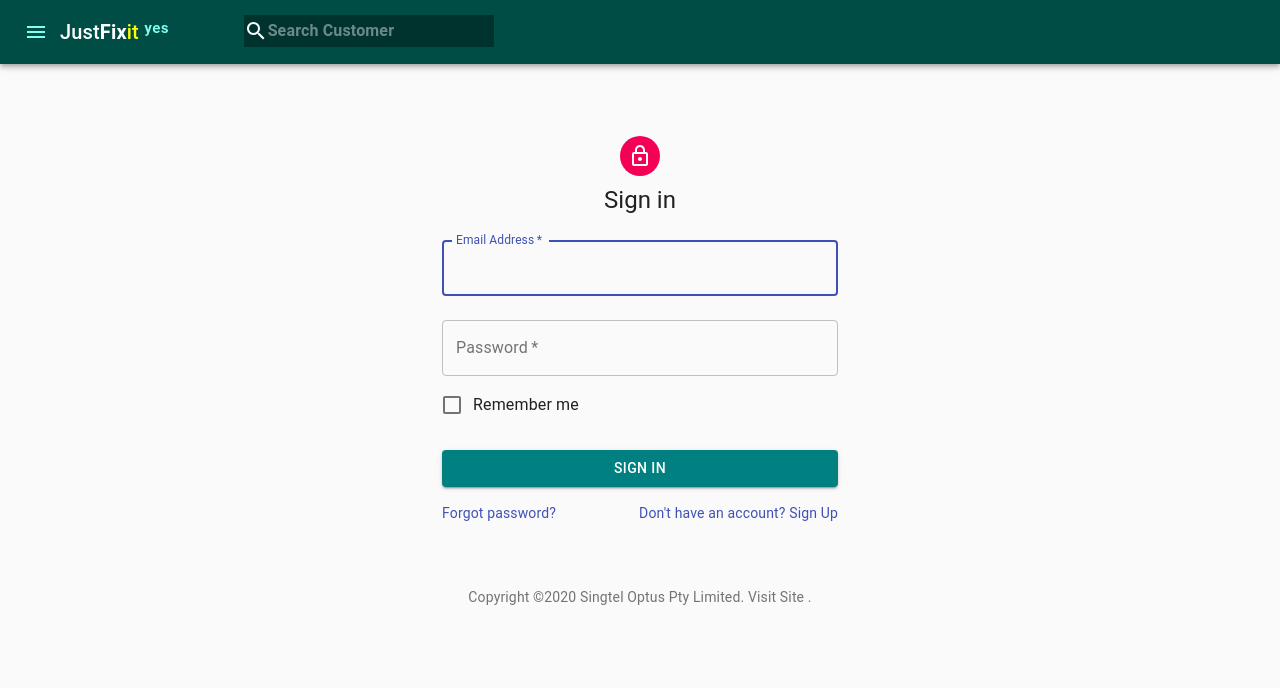
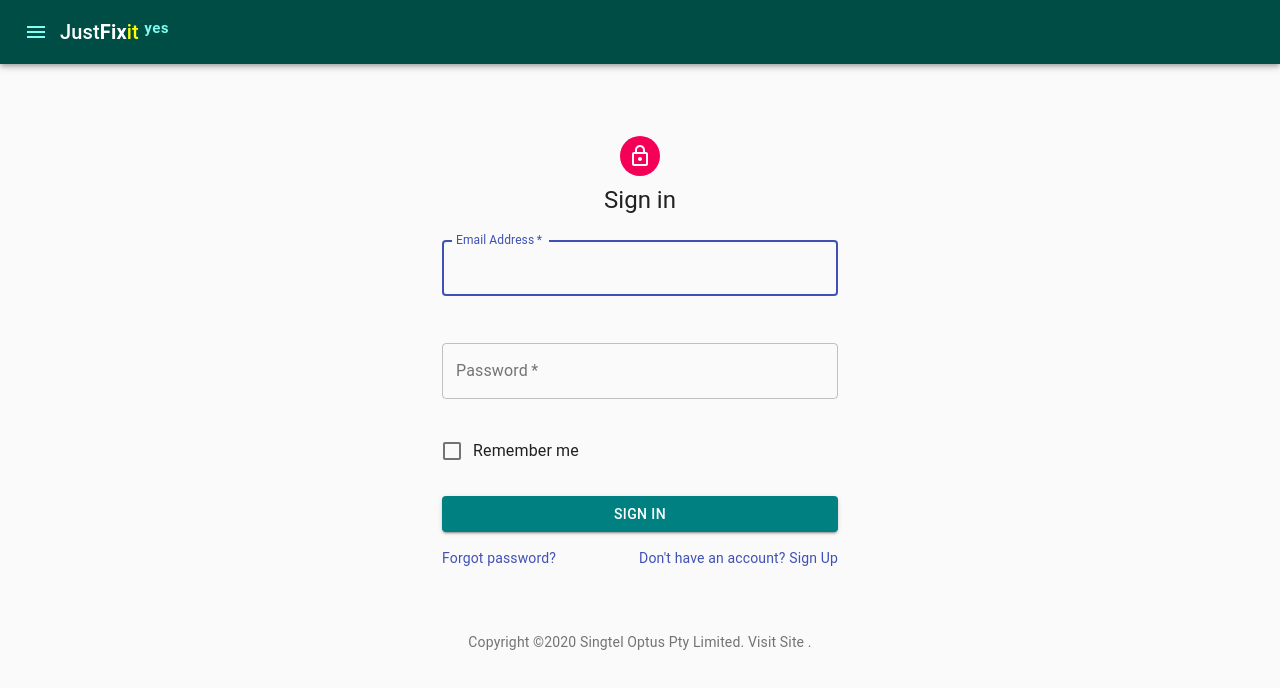
Before and after one commit to saurabh1294/agent-dashboard, a React (Create React App) app: page / in a window 1280 px wide. Shown: the top 688 px of the page. Built offline with nearby package versions, Linux system fonts and the light colour scheme.

Commit message:
added login flow with hardcoded credentials

```diff
--- a/src/App.tsx
+++ b/src/App.tsx
@@ -40,16 +40,69 @@ const styles = (theme: any) => ({
 
 
 export class App extends Component {
-  // constructor(props: any) {
-  //   super(props);
-  // }
+  state = {
+    email: '',
+    password: '',
+    emailError: false,
+    passwordError: false,
+    email_error_text: null,
+    password_error_text: null,
+    isLoggedIn: false
+  };
+
+  async handleChange(e: any, type: any) {
+    const value = e.target.value;
+
+    if (type === 'password')
+      await this.setState({password : value});
+
+    if (type === 'email')
+      await this.setState({email : value});
+
+    if (type === 'password') {
+      if (this.state.password.length === 0)
+        await this.setState({passwordError: true});
+      else
+        await this.setState({passwordError: false});
+    }
+
+    if (type === 'email') {
+      if (this.state.email.length === 0)
+        await this.setState({emailError: true});
+      else
+        await this.setState({emailError: false});
+    }
+  }
+
+  async handleLogin(e: any) {
+    console.log(this.state);
+    if (this.state.password.length === 0)
+      this.setState({passwordError: true});
+
+    if (this.state.email.length === 0)
+      this.setState({emailError: true});
+
+    // test code to check login credentials
+    if (this.state.email === 'admin@optus.com.au' && this.state.password === 'test123') {
+      await this.setState({isLoggedIn : true});
+      alert('login successful.. redirecting');
+      //e.preventDefault();
+    } else {
+      alert('login failed');
+    }
+
+    // e.preventDefault();
+    // on auth successful handle redirection here
+  }
 
   render() {
     const { classes } = this.props as any;
 
     return (
       <div>
-        <Header {...this.props}/>
+      <Header {...this.props}
+      isLoggedIn={this.state.isLoggedIn}
+      />
       <Container component="main" maxWidth="xs">
         <CssBaseline />
         <div className={classes.paper}>
@@ -69,8 +122,12 @@ export class App extends Component {
               label="Email Address"
               name="email"
               autoComplete="email"
+              error={this.state.email === '' && this.state.emailError}
+              helperText={this.state.email === '' && this.state.emailError ? 'Email is required!' : ' '}
+              onChange={e => this.handleChange(e, 'email')}
               autoFocus
             />
+
             <TextField
               variant="outlined"
               margin="normal"
@@ -80,6 +137,9 @@ export class App extends Component {
               label="Password"
               type="password"
               id="password"
+              error={this.state.password === '' && this.state.passwordError}
+              helperText={this.state.password === '' && this.state.passwordError ? 'Password is required!' : ' '}
+              onChange={e => this.handleChange(e, 'password')}
               autoComplete="current-password"
             />
             <FormControlLabel
@@ -92,6 +152,7 @@ export class App extends Component {
               variant="contained"
               color="primary"
               className={classes.submit}
+              onClick={e => this.handleLogin(e)}
             >
               Sign In
             </Button>
--- a/src/components/Header/Header.tsx
+++ b/src/components/Header/Header.tsx
@@ -69,9 +69,11 @@ const styles = makeStyles((theme) => ({
 
 
 
-export class Header extends React.Component {
+export class Header extends React.Component <any, any> {
   render() {
     const { classes } = this.props as any;
+
+    console.log(this.props, 'props');
 
     return (
         <div className={classes.root}>
@@ -90,7 +92,7 @@ export class Header extends React.Component {
                 <span style={{color: 'yellow'}}>it</span><span style={{color: '#80FFF2'}}> ʸᵉˢ</span>
               </Typography>
 
-              <div className={classes.search}>
+              {this.props.isLoggedIn && <div className={classes.search}>
                 <InputBase
                   startAdornment={<SearchIcon />}
                   placeholder="Search Customer"
@@ -102,7 +104,7 @@ export class Header extends React.Component {
                   'background': '#00332E', 'marginLeft': '75px'}}
                   inputProps={{ 'aria-label': 'search' }}
                 />
-              </div>
+              </div>}
 
             </Toolbar>
           </AppBar>
```
